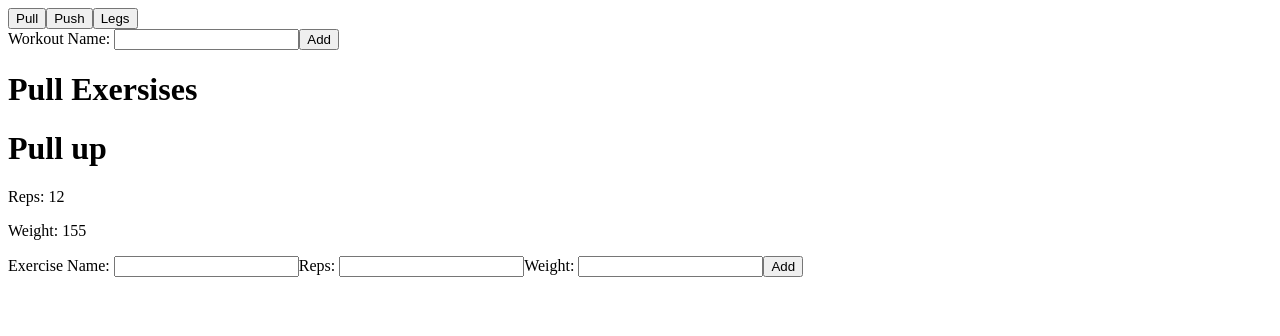
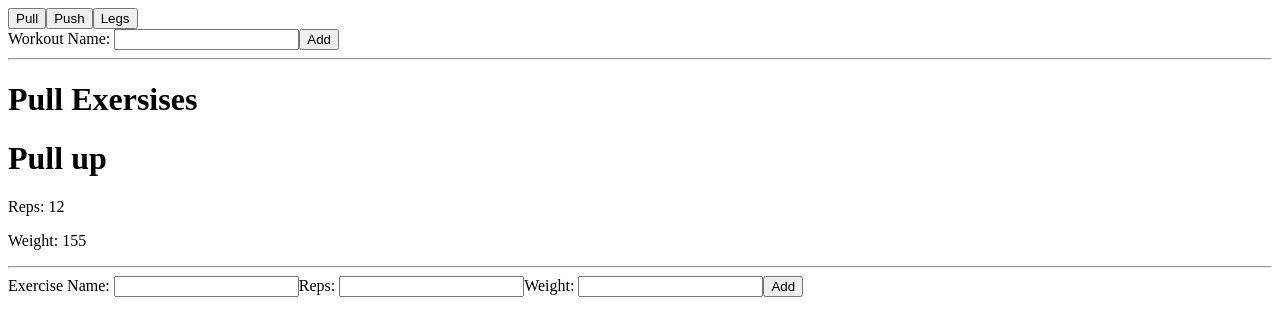
Before and after one commit to DylanAnderson-Tanduo/workout-app, a React (Create React App) app in the folder workout-proj/: page / in a window 1280 px wide. Both pictures are taken after a click on the button "Pull". Shown: the top 336 px of the page. Built offline with nearby package versions, Linux system fonts and the light colour scheme.

Commit message:
Refactored Project to seperate out components and format files

```diff
--- a/workout-proj/src/App.js
+++ b/workout-proj/src/App.js
@@ -1,9 +1,7 @@
-import WorkoutSelector from "./components/WorkoutSelector";
+import DisplayWorkout from "./components/DisplayWorkout";
 import { useState } from "react";
 
-
 function App() {
-
   const testData = [
     {
       name: "Pull up",
@@ -35,7 +33,7 @@ const [exersiseList, setExersiseList] = useState(testData);
 
   return (
     <div className="App">
-      <WorkoutSelector
+      <DisplayWorkout
         setExersiseList={setExersiseList}
         exercises={exersiseList}
       />
--- a/workout-proj/src/components/AddExersise.js
+++ b/workout-proj/src/components/AddExersise.js
@@ -1,17 +1,17 @@
 const AddExercise = ({ setExersiseList, exersiseList, workout }) => {
   const submitButtonHandler = (e) => {
     e.preventDefault();
-    let name = (e.target.elements.exerciseName.value).toLowerCase();
+    let name = e.target.elements.exerciseName.value.toLowerCase();
     let reps = parseInt(e.target.elements.exerciseReps.value);
     let weight = parseInt(e.target.elements.exerciseWeight.value);
 
+    //Formating the name to look nice
+    name = name.charAt(0).toUpperCase() + name.slice(1);
+
     //Prevents Duplicate Exercises From Being Added
-    if(exersiseList.filter(e => e.name == name).length > 0) {
+    if (exersiseList.filter((e) => e.name == name).length > 0) {
       return;
     }
-
-    //Formating the name to look nice
-    name = name.charAt(0).toUpperCase() + name.slice(1);
 
     //Update and Add to the SetExerciseList
     setExersiseList([
@@ -23,8 +23,6 @@ const AddExercise = ({ setExersiseList, exersiseList, workout }) => {
         workout: workout,
       },
     ]);
-
-    console.log(exersiseList);
   };
 
   return (
--- /dev/null
+++ b/workout-proj/src/components/DisplayWorkout.js
@@ -0,0 +1,47 @@
+import { useState } from "react";
+import AddWorkout from "./AddWorkout";
+import WorkoutButtons from "./WorkoutButtons";
+import FilteredExercises from "./FilteredExercises";
+
+const DisplayWorkout = ({ setExersiseList, exercises }) => {
+  //Derive the workouts from the exercises that currently exist
+  let workoutSet = new Set();
+  exercises.forEach((exercise) => {
+    workoutSet.add(exercise.workout);
+  });
+  let workoutsArray = Array.from(workoutSet);
+
+  //State for Controlling the display of Workouts, Exercises && The Selected Workout
+  const [isWorkoutSelected, setIsWorkoutSelected] = useState(false);
+  const [workouts, setWorkouts] = useState(workoutsArray);
+  const [selctedWorkout, setSelctedWorkout] = useState(workouts[0]);
+
+  //Handler for the Workout Buttons
+  const workoutSelectorHandler = (e) => {
+    setIsWorkoutSelected(true);
+    setSelctedWorkout(e.target.value);
+  };
+
+  return (
+    <div>
+      <WorkoutButtons
+        workouts={workouts}
+        workoutSelectorHandler={workoutSelectorHandler}
+      />
+      <AddWorkout setWorkout={setWorkouts} workouts={workouts} />
+      <hr />
+
+      {isWorkoutSelected ? (
+        <FilteredExercises
+          exercises={exercises}
+          selctedWorkout={selctedWorkout}
+          setExersiseList={setExersiseList}
+        />
+      ) : (
+        <h1>No Workout Selected</h1>
+      )}
+    </div>
+  );
+};
+
+export default DisplayWorkout;
--- a/workout-proj/src/components/Exersises.js
+++ b/workout-proj/src/components/Exersises.js
@@ -1,9 +1,7 @@
-
 const Exercises = ({ exersiseList, workout }) => {
-
   let filteredArray = exersiseList.filter((exercise) => {
     return exercise.workout == workout;
-  })
+  });
 
   return (
     <div>
@@ -18,8 +16,6 @@ const Exercises = ({ exersiseList, workout }) => {
       })}
     </div>
   );
-
-
 };
 
 export default Exercises;
--- /dev/null
+++ b/workout-proj/src/components/FilteredExercises.js
@@ -0,0 +1,19 @@
+import Exersises from "./Exersises";
+import AddExersise from "./AddExersise";
+
+const FilteredExercises = ({ exercises, selctedWorkout, setExersiseList }) => {
+  return (
+    <div>
+      <h1>{selctedWorkout} Exersises</h1>
+      <Exersises exersiseList={exercises} workout={selctedWorkout}></Exersises>
+      <hr />
+      <AddExersise
+        setExersiseList={setExersiseList}
+        exersiseList={exercises}
+        workout={selctedWorkout}
+      />
+    </div>
+  );
+};
+
+export default FilteredExercises;
--- /dev/null
+++ b/workout-proj/src/components/WorkoutButtons.js
@@ -0,0 +1,19 @@
+const WorkoutButtons = ({ workouts, workoutSelectorHandler }) => {
+  return (
+    <div>
+      {workouts.map((workout) => {
+        return (
+          <button
+            onClick={workoutSelectorHandler}
+            value={workout}
+            key={workout}
+          >
+            {workout}
+          </button>
+        );
+      })}
+    </div>
+  );
+};
+
+export default WorkoutButtons;
--- a/workout-proj/src/components/WorkoutSelector.js
+++ /dev/null
@@ -1,61 +0,0 @@
-import { useState } from "react";
-import Exersises from "./Exersises";
-import AddExersise from "./AddExersise";
-import AddWorkout from "./AddWorkout";
-
-const WorkoutSelector = ({ setExersiseList, exercises }) => {
-  //Derive the workouts from the exercises that exist
-  let workoutSet = new Set();
-  exercises.forEach((exercise) => {
-    workoutSet.add(exercise.workout);
-  });
-  let workoutsArray = Array.from(workoutSet);
-
-  //State for Controlling the display of Workouts, Exercises && The Selected Workout
-  const [isWorkoutSelected, setIsWorkoutSelected] = useState(false);
-  const [workouts, setWorkouts] = useState(workoutsArray);
-  const [selctedWorkout, setSelctedWorkout] = useState(workouts[0]);
-
-  //Handle The Buttons
-  const workoutSelectorHandler = (e) => {
-    setIsWorkoutSelected(true);
-    setSelctedWorkout(e.target.value);
-  };
-
-  return (
-    <div>
-      {workouts.map((workout) => {
-        return (
-          <button
-            onClick={workoutSelectorHandler}
-            value={workout}
-            key={workout}
-          >
-            {workout}
-          </button>
-        );
-      })}
-      <AddWorkout setWorkout={setWorkouts} workouts={workouts} />
-      <div>
-        {isWorkoutSelected ? (
-          <div>
-            <h1>{selctedWorkout} Exersises</h1>
-            <Exersises
-              exersiseList={exercises}
-              workout={selctedWorkout}
-            ></Exersises>
-            <AddExersise
-              setExersiseList={setExersiseList}
-              exersiseList={exercises}
-              workout={selctedWorkout}
-            />
-          </div>
-        ) : (
-          <h1>No Workout Selected</h1>
-        )}
-      </div>
-    </div>
-  );
-};
-
-export default WorkoutSelector;
```
Also changed, not shown: workout-proj/src/components/AddWorkout.js (+2 -9 lines), workout-proj/src/index.js (+5 -5 lines). Lines whose indentation alone changed are shown as unchanged.
